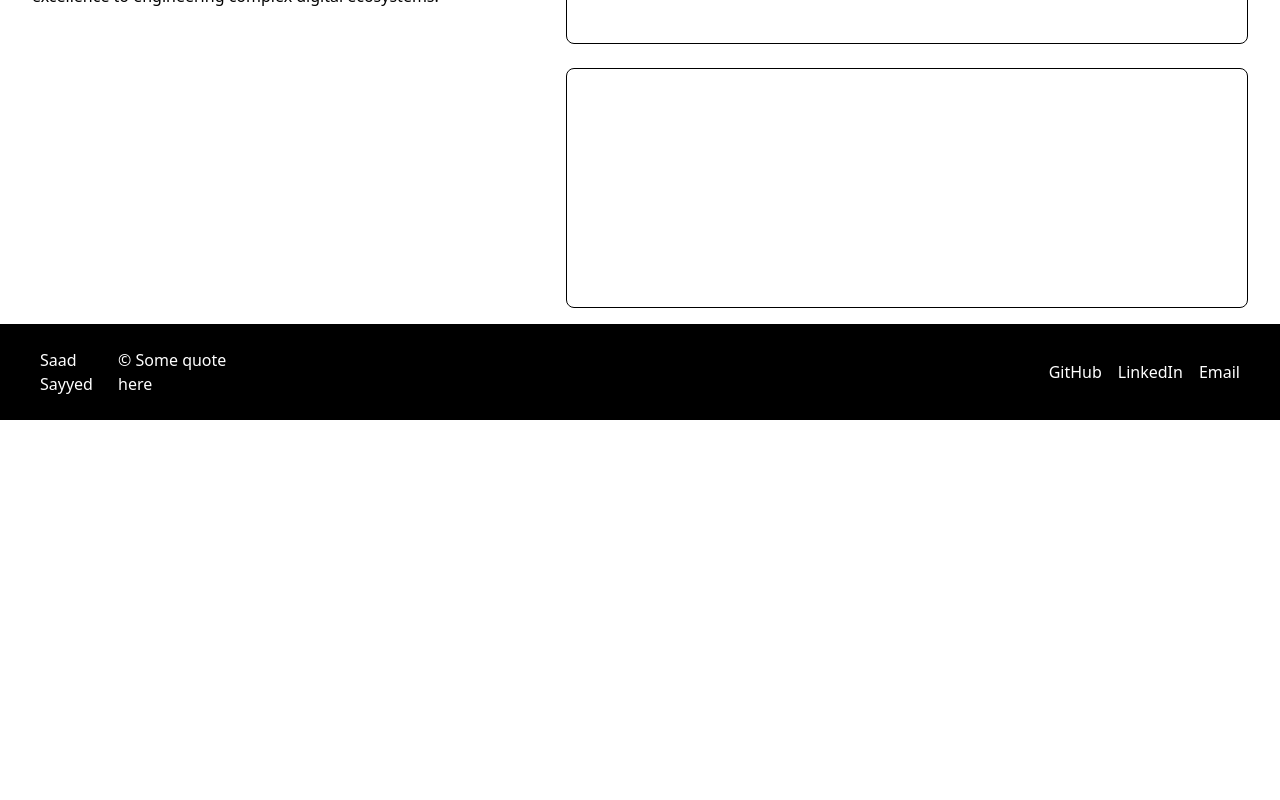
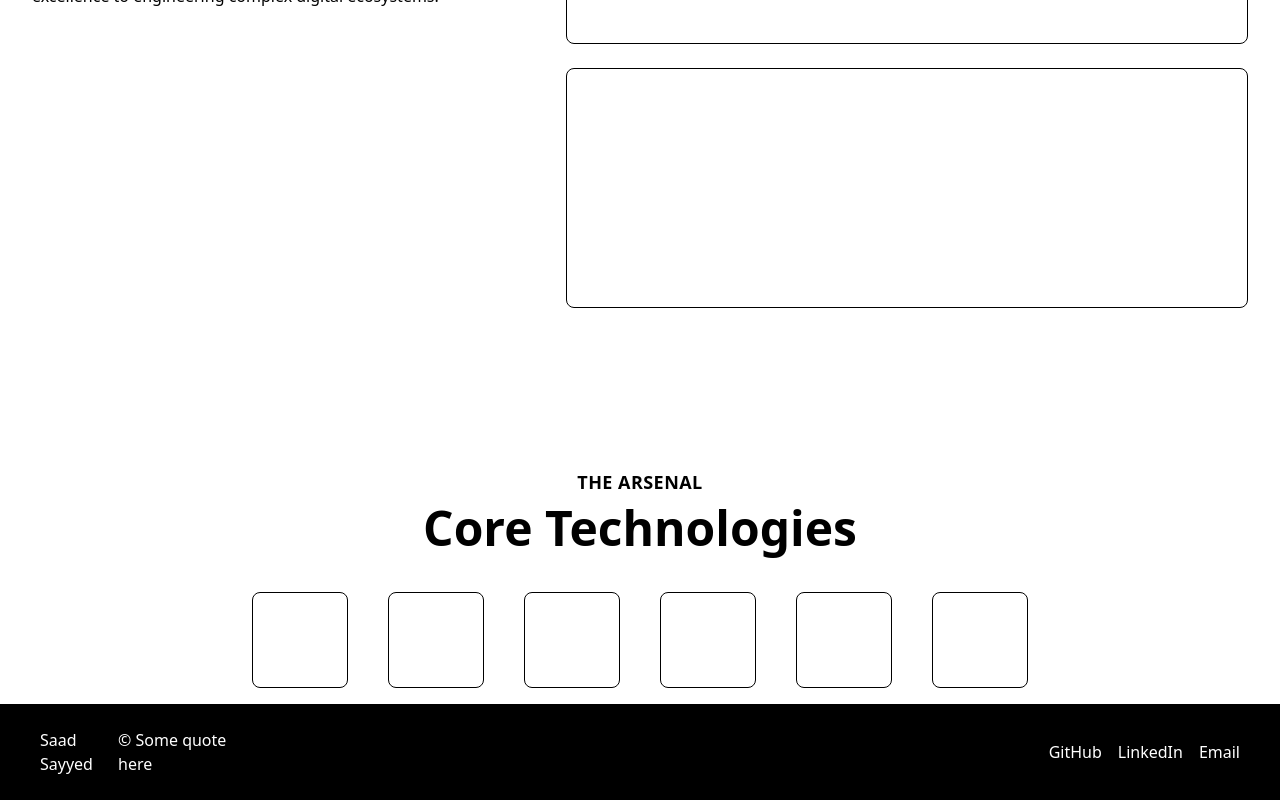
Before and after one commit to saadsayyed10/aie-portfolio, a Next.js app: page / in a window 1280 px wide. Shown: the part 1550-2350 px from the top of the page. Before the commit the page ends 1970 px from the top, so only its background shows below. Built offline with nearby package versions, Linux system fonts and the light colour scheme.

Commit message:
Skills Layout

```diff
--- a/app/page.tsx
+++ b/app/page.tsx
@@ -1,6 +1,7 @@
 import Experience from "@/component/Experience";
 import Hero from "@/component/Hero";
 import Projects from "@/component/Projects";
+import Skills from "@/component/Skills";
 
 const Home = () => {
   return (
@@ -8,6 +9,7 @@ const Home = () => {
       <Hero />
       <Projects />
       <Experience />
+      <Skills />
     </div>
   );
 };
--- /dev/null
+++ b/component/Skills.tsx
@@ -0,0 +1,20 @@
+const Skills = () => {
+  return (
+    <div className="flex justify-center items-center w-full flex-col lg:gap-y-2">
+      <h6 className="lg:text-lg font-semibold uppercase tracking-wide">
+        The Arsenal
+      </h6>
+      <h2 className="lg:text-5xl font-bold">Core Technologies</h2>
+      <div className="flex justify-center items-center w-full lg:gap-x-10 lg:mt-8">
+        <div className="border w-24 h-24 rounded-lg"></div>
+        <div className="border w-24 h-24 rounded-lg"></div>
+        <div className="border w-24 h-24 rounded-lg"></div>
+        <div className="border w-24 h-24 rounded-lg"></div>
+        <div className="border w-24 h-24 rounded-lg"></div>
+        <div className="border w-24 h-24 rounded-lg"></div>
+      </div>
+    </div>
+  );
+};
+
+export default Skills;
```
